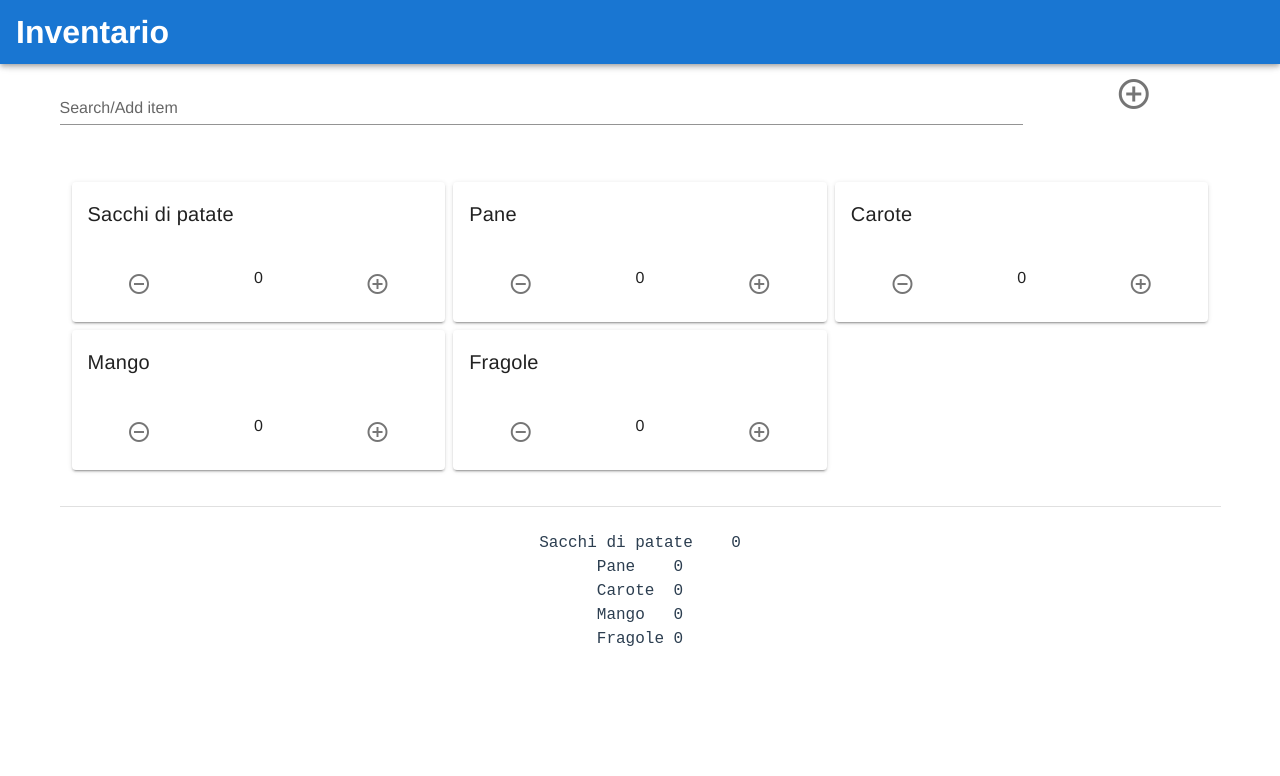
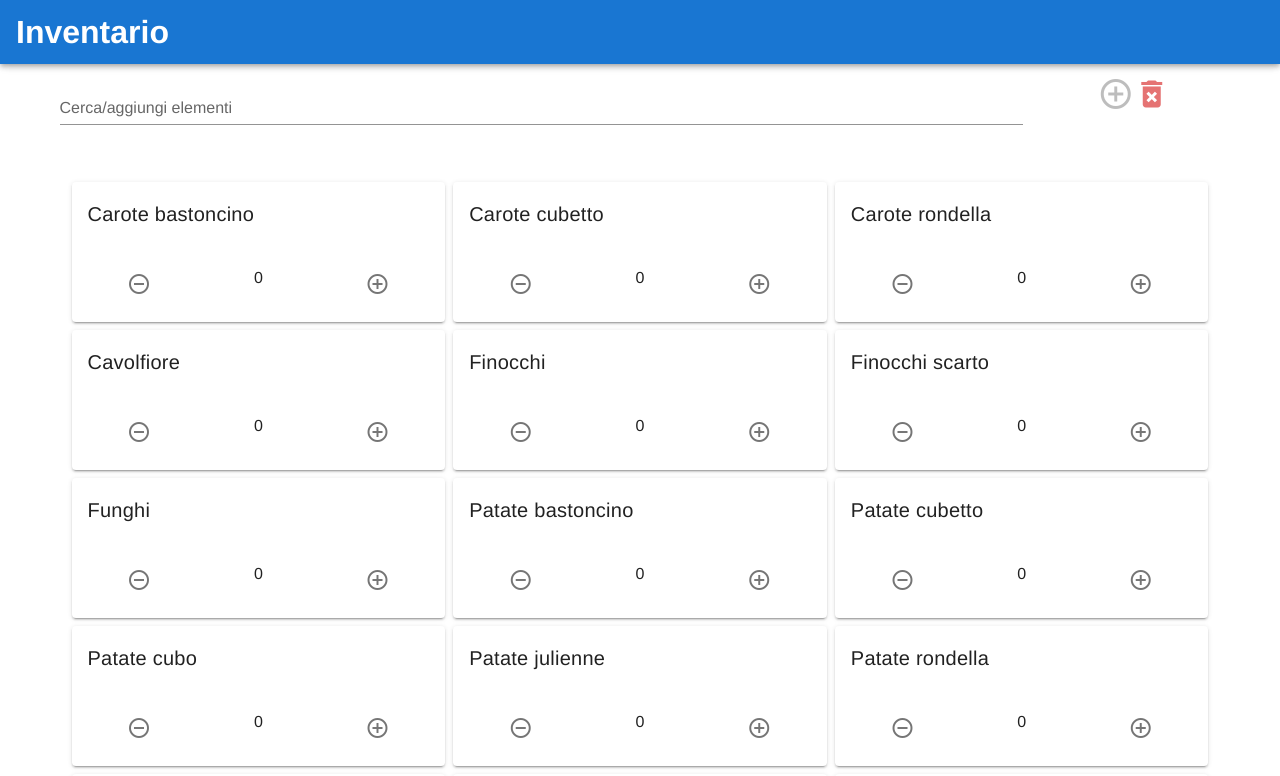
Before and after one commit to vitalegi/warehouse-inventory, a Vue app: page / in a window 1280 px wide. Shown: the top 776 px of the page. Built offline with nearby package versions, Linux system fonts and the light colour scheme.

Commit message:
real default values + alphabetical order

```diff
--- a/src/components/Inventory.vue
+++ b/src/components/Inventory.vue
@@ -4,12 +4,19 @@
       <v-col cols="12">
         <v-row>
           <v-col cols="10">
-            <v-text-field label="Search/Add item" v-model="text"></v-text-field>
+            <v-text-field
+              label="Cerca/aggiungi elementi"
+              v-model="text"
+            ></v-text-field>
           </v-col>
           <v-col cols="2">
-            <v-btn icon @click="addItem(text)">
+            <v-btn icon @click="addItem(text)" :disabled="!enableAddItem">
               <v-icon large>add_circle_outline</v-icon>
             </v-btn>
+            <reset-inventory
+              message="Stai per ripristinare gli elementi ai valori di default, vuoi proseguire?"
+              @accept="resetInventory"
+            />
           </v-col>
         </v-row>
       </v-col>
@@ -64,24 +71,36 @@
 
 <script lang="ts">
 import Vue from "vue";
+import ResetInventory from "@/components/ResetInventory.vue";
 import { InventoryItem } from "@/models/InventoryItem";
 import inventoryPersistence from "@/services/InventoryPersistenceService";
 
 export default Vue.extend({
   name: "Inventory",
-
+  components: { ResetInventory },
   data: () => ({
     text: "",
   }),
   computed: {
     items(): InventoryItem[] {
-      return (this.$store.state.items as InventoryItem[]).filter(
-        this.searchFilter()
-      );
+      return (this.$store.state.items as InventoryItem[])
+        .filter(this.searchFilter())
+        .sort((a, b) => (a.name >= b.name ? 1 : -1));
     },
     exportItems() {
       const items = this.$store.state.items as InventoryItem[];
       return items.map((item) => `${item.name}\t${item.quantity}`).join("\n");
+    },
+    enableAddItem() {
+      if (this.text.trim() === "") {
+        return false;
+      }
+      const items = this.$store.state.items as InventoryItem[];
+      return (
+        items.findIndex(
+          (item) => item.name.toLowerCase() === this.text.toLowerCase()
+        ) === -1
+      );
     },
   },
   methods: {
@@ -131,6 +150,12 @@ export default Vue.extend({
     getItems(): InventoryItem[] {
       return this.$store.state.items as InventoryItem[];
     },
+    resetInventory(): void {
+      console.log("Reset items to default values");
+      inventoryPersistence.persist(null);
+      const values = inventoryPersistence.retrieve();
+      this.$store.commit("setItems", values);
+    },
   },
   mounted() {
     const values = inventoryPersistence.retrieve();
--- /dev/null
+++ b/src/components/ResetInventory.vue
@@ -0,0 +1,48 @@
+<template>
+  <v-dialog v-model="dialog" width="500">
+    <template v-slot:activator="{ on, attrs }">
+      <v-btn icon color="red lighten-2" dark v-bind="attrs" v-on="on">
+        <v-icon large>delete_forever</v-icon>
+      </v-btn>
+    </template>
+
+    <v-card>
+      <v-card-title> </v-card-title>
+      <v-card-text>
+        {{ message }}
+      </v-card-text>
+      <v-divider></v-divider>
+      <v-card-actions>
+        <v-spacer></v-spacer>
+        <v-btn text @click="dialog = false"> Annulla </v-btn>
+        <v-btn
+          color="primary"
+          text
+          @click="
+            dialog = false;
+            accept();
+          "
+        >
+          Procedi
+        </v-btn>
+      </v-card-actions>
+    </v-card>
+  </v-dialog>
+</template>
+
+<script lang="ts">
+import Vue from "vue";
+
+export default Vue.extend({
+  name: "ResetInventory",
+  props: ["message"],
+  data: () => ({
+    dialog: false,
+  }),
+  methods: {
+    accept(): void {
+      this.$emit("accept");
+    },
+  },
+});
+</script>
--- a/src/services/InventoryPersistenceService.ts
+++ b/src/services/InventoryPersistenceService.ts
@@ -3,16 +3,35 @@ import { InventoryItem } from "@/models/InventoryItem";
 const storage = window.localStorage;
 
 const defaultValues = [
-  "Sacchi di patate",
-  "Pane",
-  "Carote",
-  "Mango",
-  "Fragole",
+  "Patate cubetto",
+  "Patate cubo",
+  "Patate julienne",
+  "Patate rondella",
+  "Patate bastoncino",
+  "Zucchine cubetto",
+  "Zucchine rondella",
+  "Carote cubetto",
+  "Carote rondella",
+  "Carote bastoncino",
+  "Zucca cubo",
+  "Zucca cubetto",
+  "Funghi",
+  "Cavolfiore",
+  "Verza",
+  "Peperoni falde",
+  "Peperoni brunoise",
+  "Peperoni cubo",
+  "Finocchi",
+  "Finocchi scarto",
 ];
 
 class InventoryPersistenceService {
-  public persist(items: InventoryItem[]): void {
-    storage.setItem("items", JSON.stringify(items));
+  public persist(items: InventoryItem[] | null): void {
+    if (items) {
+      storage.setItem("items", JSON.stringify(items));
+    } else {
+      storage.setItem("items", "");
+    }
   }
   public retrieve(): InventoryItem[] {
     const value = storage.getItem("items");
--- a/src/store/index.ts
+++ b/src/store/index.ts
@@ -24,6 +24,7 @@ export default new Vuex.Store({
       }
     },
     setItems(state, items: InventoryItem[]) {
+      state.items.splice(0);
       items.forEach((item) => state.items.push(item));
     },
   },
```
